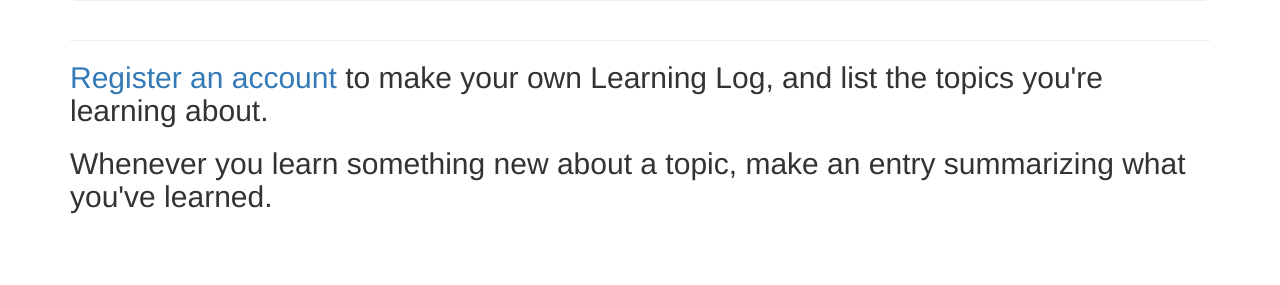
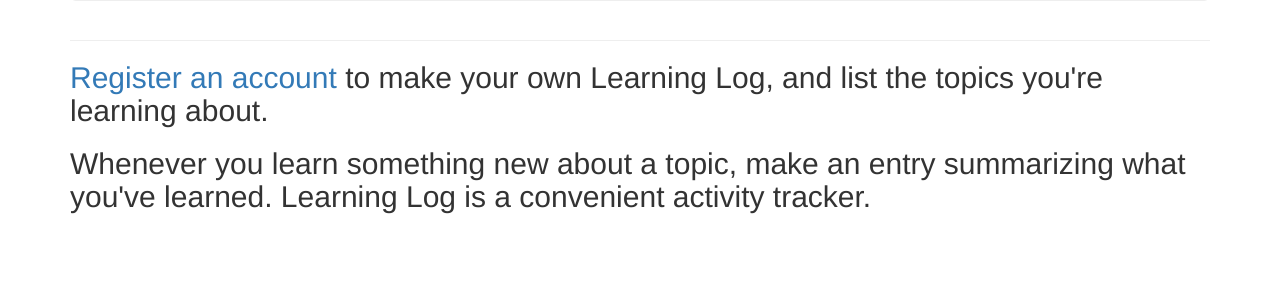
Before and after one commit to bkalcho/learning-log, a Django app: page / in a window 1280 px wide. Shown: the part 305-590 px from the top of the page. Run offline with Django 3.2, Linux system fonts and the light colour scheme; some libraries are stand-ins or nearby versions.

Commit message:
added additional desc on the home page

```diff
--- a/learning_logs/templates/learning_logs/index.html
+++ b/learning_logs/templates/learning_logs/index.html
@@ -13,6 +13,7 @@
   </h2>
   <h2>
     Whenever you learn something new about a topic, make an entry
-    summarizing what you've learned.
+    summarizing what you've learned. Learning Log is a convenient
+    activity tracker.
   </h2>
 {% endblock content %}
```
